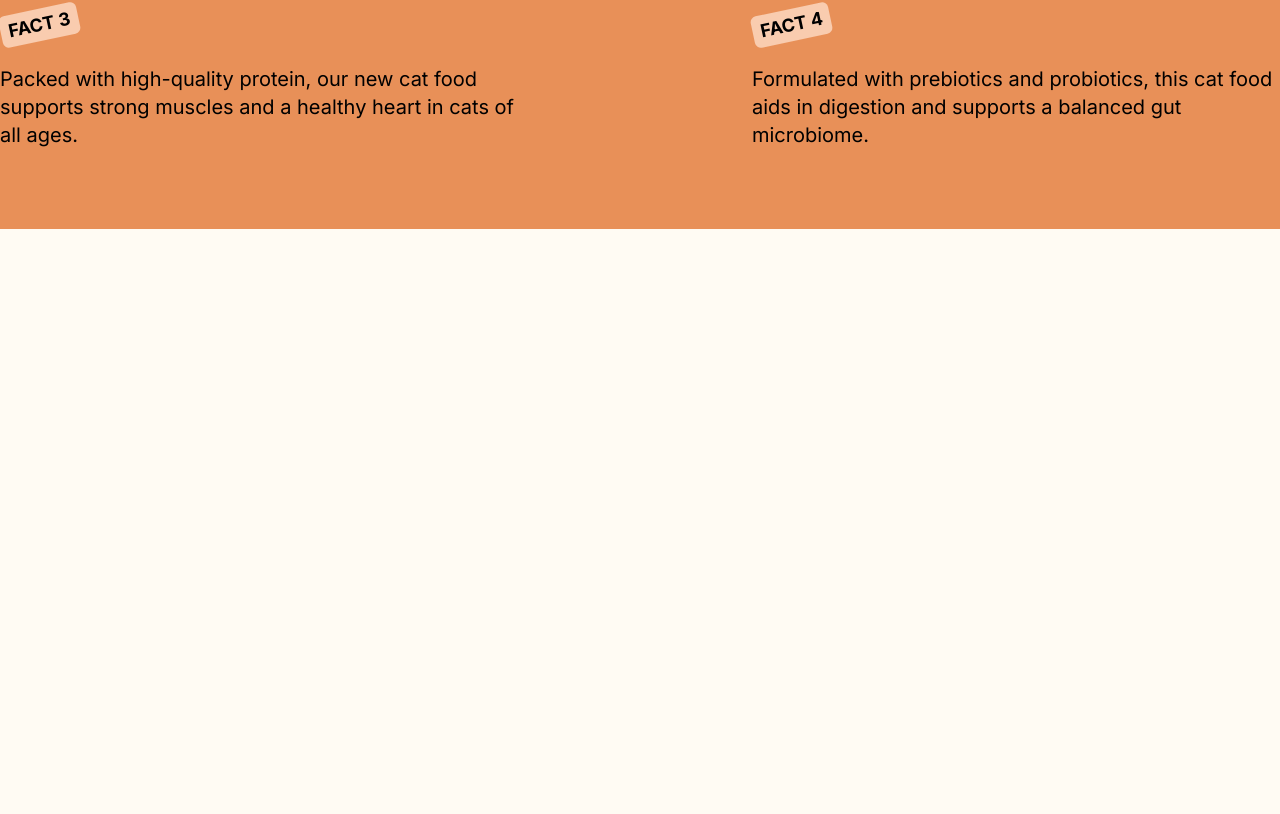
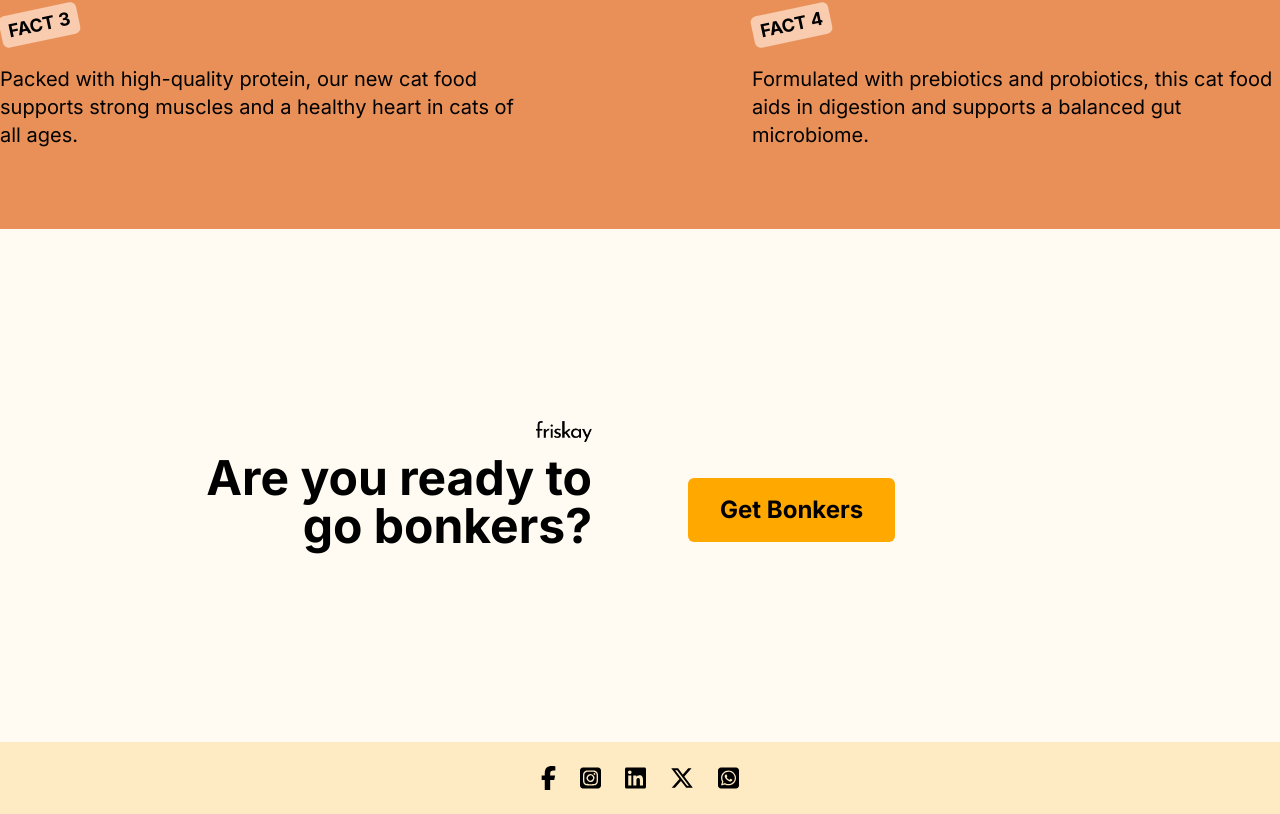
Before and after one commit to joshuaunity/learnreact, a React (Vite) app: page / in a window 1280 px wide. Shown: the part 3081-3895 px from the top of the page. Before the commit the page ends 3406 px from the top, so only its background shows below. Built offline with nearby package versions, Linux system fonts and the light colour scheme.

Commit message:
feat: sections
- bottom hero
- footter

```diff
--- a/package.json
+++ b/package.json
@@ -10,6 +10,8 @@
     "preview": "vite preview"
   },
   "dependencies": {
+    "@fortawesome/free-brands-svg-icons": "^6.5.2",
+    "@fortawesome/react-fontawesome": "^0.2.0",
     "firebase": "^10.11.1",
     "react": "^18.2.0",
     "react-dom": "^18.2.0"
--- a/src/App.jsx
+++ b/src/App.jsx
@@ -1,14 +1,16 @@
-import { useState } from 'react';
-import './App.css';
+import { useState } from "react";
+import "./App.css";
 
-import Header from './components/Header';
+import Header from "./components/Header";
 import Hero from "./components/Hero";
 import Filler from "./components/Filler";
 import Testimonies from "./components/Testimonies";
 import Facts from "./components/Facts";
+import BottomHero from "./components/BottomHero";
+import Footer from "./components/Footer";
 
 function App() {
-  const [count, setCount] = useState(0)
+  const [count, setCount] = useState(0);
 
   return (
     <>
@@ -19,8 +21,12 @@ function App() {
         <Testimonies />
       </div>
       <Facts />
+      <div className="container mx-auto">
+        <BottomHero />
+      </div>
+      <Footer />
     </>
   );
 }
 
-export default App
+export default App;
--- /dev/null
+++ b/src/components/BottomHero.jsx
@@ -0,0 +1,23 @@
+const BottomHero = () => {
+    return (
+      <div className="grid grid-cols-12 gap-x-24 my-48">
+        <div className="col-span-6 flex flex-col items-end">
+          <div>
+            <img className="w-14" src="./friskay.png" alt="" />
+          </div>
+
+          <h1 className="font-extrabold text-5xl text-right pt-3 w-2/3">
+            Are you ready to go bonkers?
+          </h1>
+        </div>
+
+        <div className="col-span-6 flex justify-start items-center">
+          <button className="mt-12 bg-btncream px-8 py-4 rounded-md hover:border-2 border-black">
+            <span className="text-2xl font-bold">Get Bonkers</span>
+          </button>
+        </div>
+      </div>
+    );
+}
+
+export default BottomHero;
--- /dev/null
+++ b/src/components/Footer.jsx
@@ -0,0 +1,35 @@
+import { FontAwesomeIcon } from "@fortawesome/react-fontawesome";
+import {
+  faXTwitter,
+    faLinkedin,
+  faSquareWhatsapp,
+  faSquareInstagram,
+  faFacebookF,
+} from "@fortawesome/free-brands-svg-icons";
+
+const Footer = () => {
+  return (
+    <footer className="bg-eggcream py-6">
+      <div className="flex justify-center">
+        <a href="#" className="mx-3">
+          <FontAwesomeIcon icon={faFacebookF} size="xl" />
+        </a>
+        <a href="#" className="mx-3">
+          <FontAwesomeIcon icon={faSquareInstagram} size="xl" />
+        </a>
+
+        <a href="#" className="mx-3">
+          <FontAwesomeIcon icon={faLinkedin} size="xl" />
+        </a>
+        <a href="#" className="mx-3">
+          <FontAwesomeIcon icon={faXTwitter} size="xl" />
+        </a>
+        <a href="#" className="mx-3">
+          <FontAwesomeIcon icon={faSquareWhatsapp} size="xl" />
+        </a>
+      </div>
+    </footer>
+  );
+};
+
+export default Footer;
```
Also changed, not shown: 1 other file (tests, documents, lock files or other folders).
